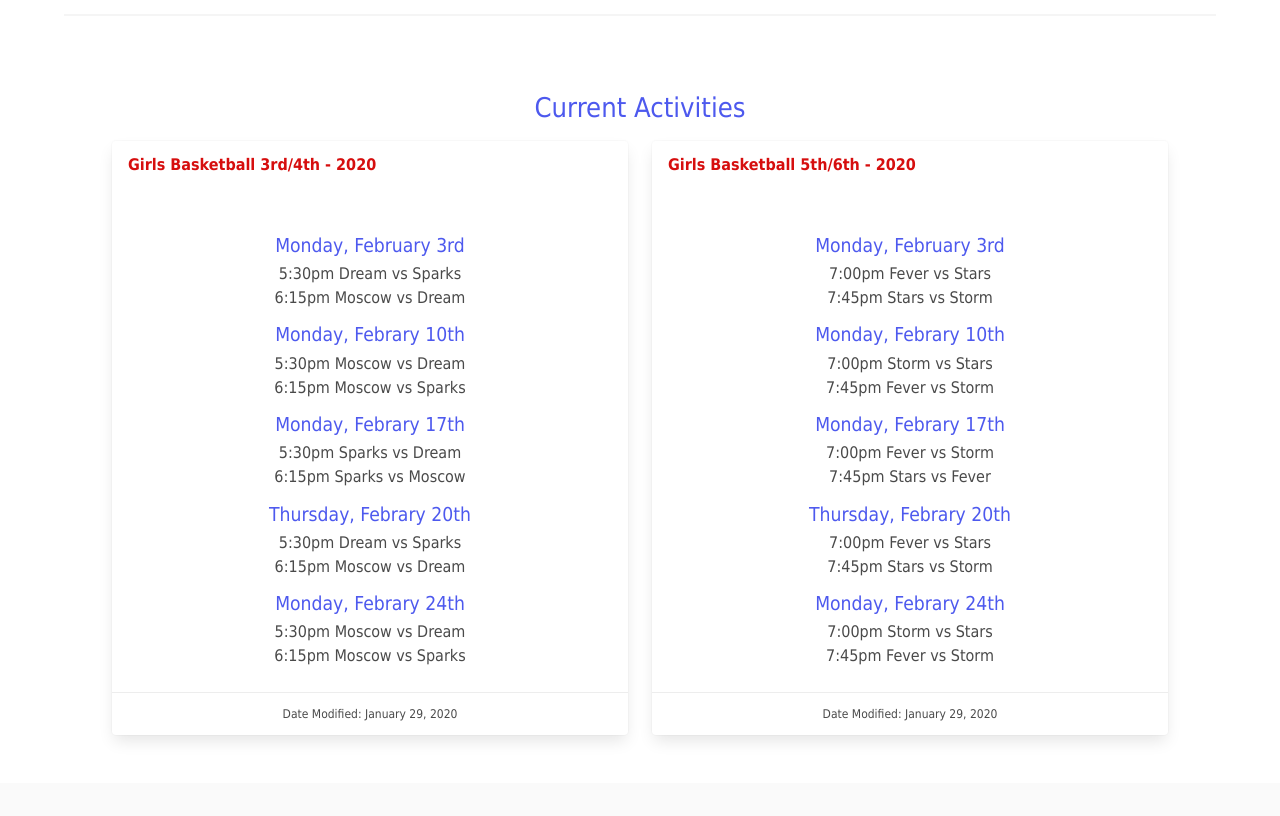
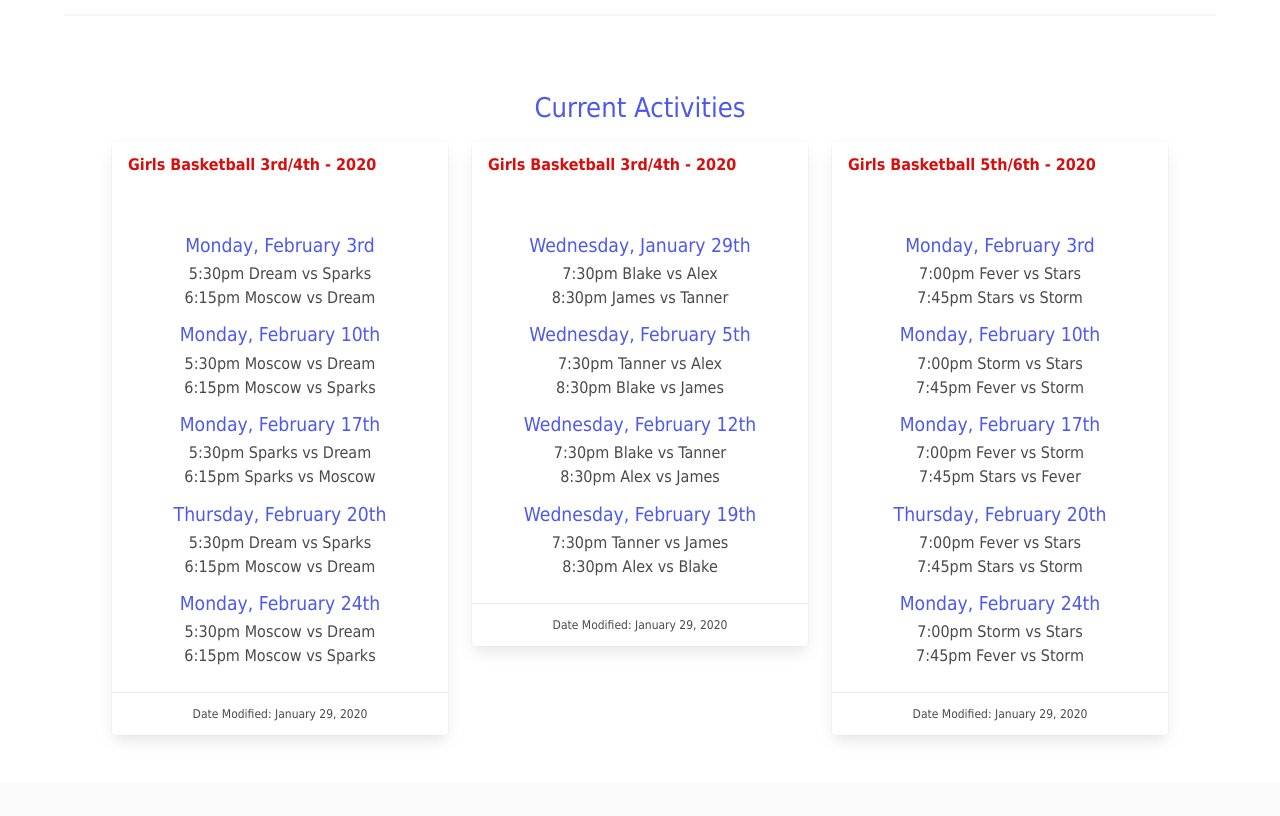
Before and after one commit to gregleeper/hrc, a Gatsby site: page / in a window 1280 px wide. Shown: the part 700-1516 px from the top of the page. Built offline with nearby package versions, Linux system fonts and the light colour scheme; Gatsby itself is replaced by a stand-in of ours.

Commit message:
schedule changes

```diff
--- a/schedules/girls-basketball-3rd-4th.md
+++ b/schedules/girls-basketball-3rd-4th.md
@@ -9,25 +9,25 @@ title: Girls Basketball 3rd/4th - 2020
 
 6:15pm Moscow vs Dream
 
-## Monday, Febrary 10th
+## Monday, February 10th
 
 5:30pm Moscow vs Dream
 
 6:15pm Moscow vs Sparks
 
-## Monday, Febrary 17th
+## Monday, February 17th
 
 5:30pm Sparks vs Dream
 
 6:15pm Sparks vs Moscow
 
-## Thursday, Febrary 20th
+## Thursday, February 20th
 
 5:30pm Dream vs Sparks
 
 6:15pm Moscow vs Dream
 
-## Monday, Febrary 24th
+## Monday, February 24th
 
 5:30pm Moscow vs Dream
 
--- a/schedules/girls-basketball-5th-6th.md
+++ b/schedules/girls-basketball-5th-6th.md
@@ -9,25 +9,25 @@ title: Girls Basketball 5th/6th - 2020
 
 7:45pm Stars vs Storm
 
-## Monday, Febrary 10th
+## Monday, February 10th
 
 7:00pm Storm vs Stars
 
 7:45pm Fever vs Storm
 
-## Monday, Febrary 17th
+## Monday, February 17th
 
 7:00pm Fever vs Storm
 
 7:45pm Stars vs Fever
 
-## Thursday, Febrary 20th
+## Thursday, February 20th
 
 7:00pm Fever vs Stars
 
 7:45pm Stars vs Storm
 
-## Monday, Febrary 24th
+## Monday, February 24th
 
 7:00pm Storm vs Stars
 
--- /dev/null
+++ b/schedules/mens-basketball-2020.md
@@ -0,0 +1,28 @@
+---
+date: 2020-01-29T08:16:55.841Z
+title: Girls Basketball 3rd/4th - 2020
+---
+
+## Wednesday, January 29th
+
+7:30pm Blake vs Alex
+
+8:30pm James vs Tanner
+
+## Wednesday, February 5th
+
+7:30pm Tanner vs Alex
+
+8:30pm Blake vs James
+
+## Wednesday, February 12th
+
+7:30pm Blake vs Tanner
+
+8:30pm Alex vs James
+
+## Wednesday, February 19th
+
+7:30pm Tanner vs James
+
+8:30pm Alex vs Blake
```
